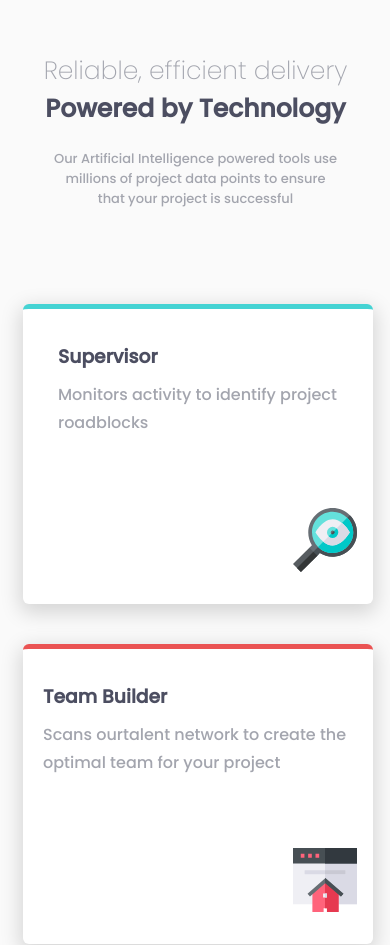
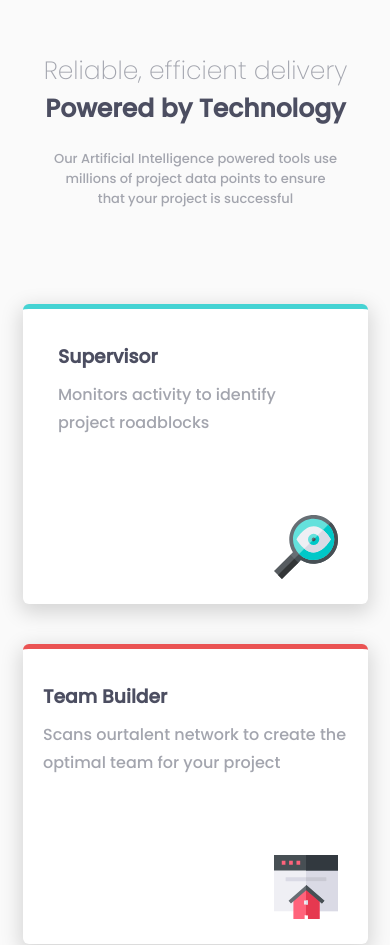
Before and after one commit to perfct-medo/mentor-6, a plain HTML site: page index.html in a window 390 px wide. Shown: the part 193-1138 px from the top of the page. Drawn offline with Linux system fonts and the light colour scheme.

Commit message:
add posetion to the card imege

```diff
--- a/css/medo.css
+++ b/css/medo.css
@@ -4,7 +4,7 @@
 
 body {
     font-family: 'Poppins', sans-serif;
-     background-color: hsl(0, 0%, 98%);
+    background-color: hsl(0, 0%, 98%);
 }
 
 @media (max-width:2000px) {
@@ -21,7 +21,6 @@ body {
 }
 
 .container {
-
     margin: 150px auto;
 }
 
@@ -80,6 +79,7 @@ body {
 @media (max-width:575px) {
     .container .cards {
         padding: 0;
+        grid-template-columns: repeat(auto-fill, minmax(300px, 1fr));
     }
 }
 
@@ -91,6 +91,7 @@ body {
     border-top: 5px solid black;
     padding: 15px 20px;
     margin-top: 40px;
+    position: relative;
 }
 
 @media (max-width:575px) {
@@ -151,13 +152,7 @@ body {
 }
 
 .container .cards .card img {
-    margin: 55px 10px 0px 300px;
+    position: absolute;
+    bottom: 25px;
+    right: 30px;
 }
-
-@media (max-width:575px) {
-    .container .cards .card img {
-        margin: 56px 0px 0px 250px;
-    }
-}
-
-.container .cards {}
```
